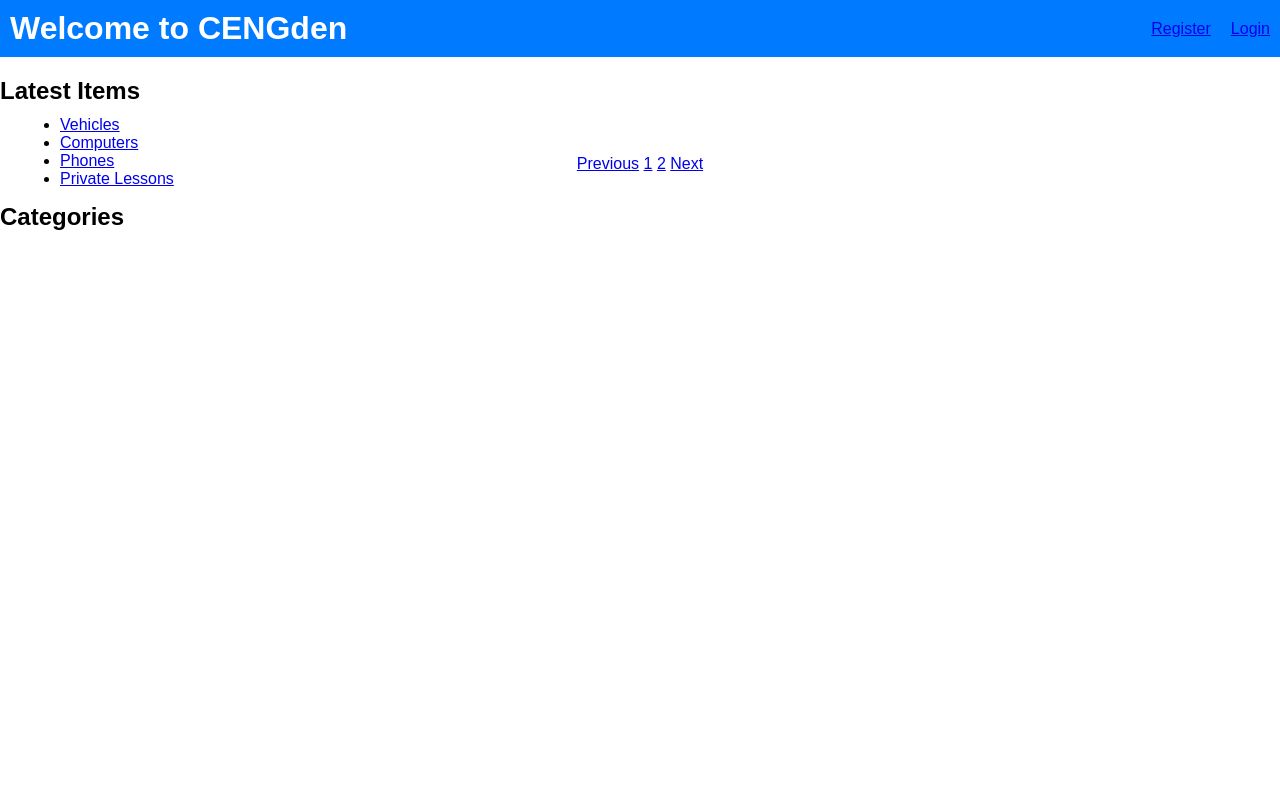
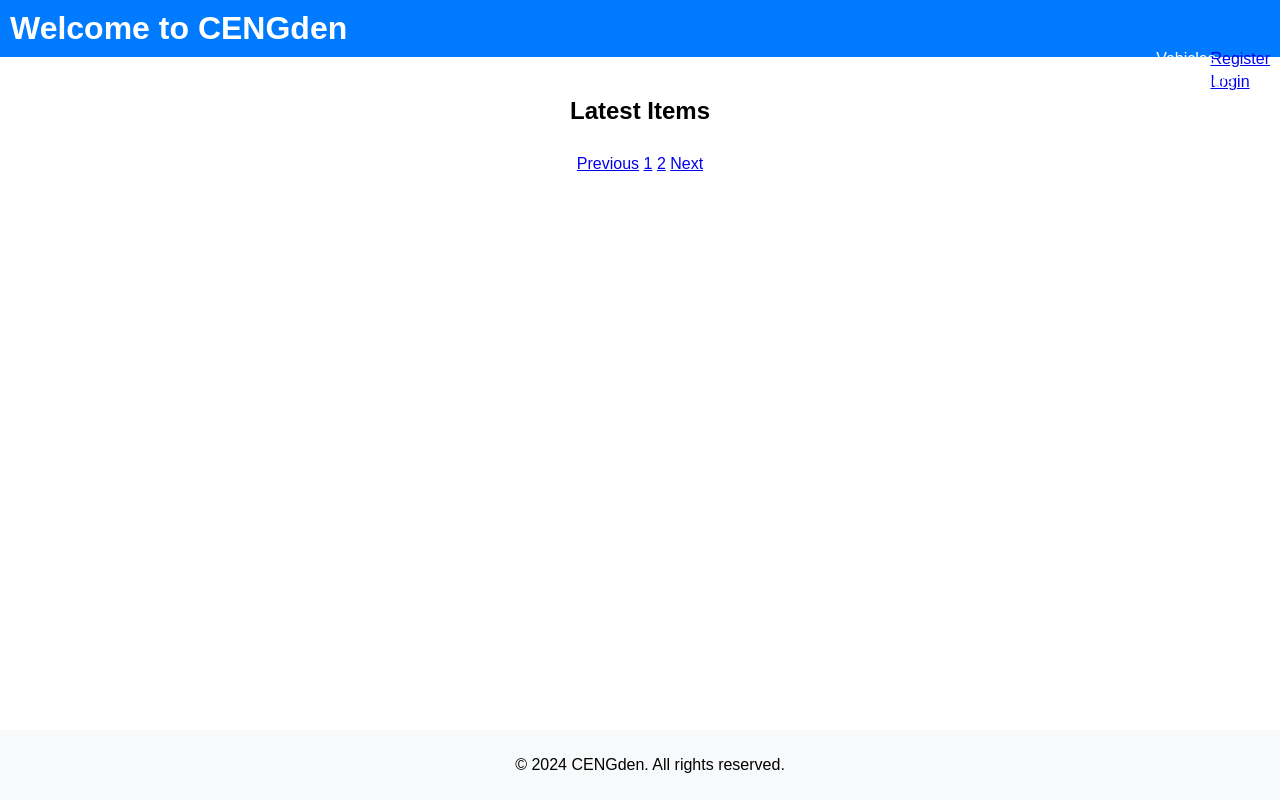
Before and after one commit to avsaralpay/cengden, a Flask app: page / in a window 1280 px wide. Run offline with Flask 2, Linux system fonts and the light colour scheme; some libraries are stand-ins or nearby versions.

Commit message:
asdasdasd

```diff
--- a/templates/index.html
+++ b/templates/index.html
@@ -10,7 +10,7 @@
             margin: 0;
             padding: 0;
             display: flex;
-    flex-direction: column; /* Organize content in a column for main layout */
+            flex-direction: column; /* Stack content vertically */
         }
 
         .header {
@@ -18,48 +18,37 @@
             color: #fff;
             padding: 10px;
             display: flex;
-    justify-content: space-between;
-    align-items: center;
+            justify-content: space-between; /* Space between site title and login/register */
+            position: relative; /* For absolute positioning of categories */
         }
 
         .header h1 {
-    margin: 0; /* Adjust according to your spacing preference */
+            margin: 0;
         }
 
-.menu {
+        .menu, .categories-list {
             list-style-type: none;
             padding: 0;
             margin: 0;
-    display: flex; /* Align Register/Login horizontally */
+            display: flex;
+            flex-direction: column; /* Align links vertically */
+            position: absolute; /* Position categories absolutely */
+            top: 50px; /* Adjust based on actual height of your header */
+            right: 10px; /* Right align */
         }
 
-.menu li {
-    margin-left: 20px; /* Space between Register and Login */
-}
-
-.content-wrapper {
-    display: flex;
-    flex-direction: column; /* Stack content vertically */
-    align-items: center; /* Center-align the children horizontally */
-    width: 100%; /* Ensure full width to allow centering */
+        .menu li, .categories-list li {
+            margin-bottom: 5px; /* Space between links */
         }
 
         .latest-items {
-    width: 100%; /* Take full width to center content */
             text-align: center;
-    margin-top: 20px; /* Space from the header */
+            margin-top: 20px; /* Adjust spacing as needed */
         }
 
         .pagination {
             text-align: center;
-    padding: 10px 0; /* Add some padding above and below */
-}
-
-.categories {
-    text-align: left; /* Align text to the left for categories */
-    position: absolute; /* Position categories absolutely to place it on the left */
-    top: 100px; /* Adjust based on the actual height of your header */
-    left: 20px; /* Space from the left edge */
+            margin-top: 10px;
         }
 
         .footer {
@@ -75,33 +64,29 @@
 <body>
     <div class="header">
         <h1>Welcome to CENGden</h1>
-        <div class="login-register">
+        <div>
             <ul class="menu">
                 <li><a href="#">Register</a></li>
                 <li><a href="#">Login</a></li>
             </ul>
+            <ul class="categories-list">
+                <li>Vehicles</li>
+                <li>Computers</li>
+                <li>Phones</li>
+                <li>Private Lessons</li>
+            </ul>
         </div>
     </div>
-
+    <div class="latest-items">
         <h2>Latest Items</h2>
-    <div class="latest-items">
-        <!-- Insert code for latest items here -->
+        <!-- Content for latest items here -->
     </div>
-
     <div class="pagination">
-        <a href="#">Previous</a>
-        <a href="#">1</a>
-        <a href="#">2</a>
-        <!-- Add more page numbers as needed -->
-        <a href="#">Next</a>
+        <!-- Pagination links here -->
+        <a href="#">Previous</a> <a href="#">1</a> <a href="#">2</a> <a href="#">Next</a>
     </div>
-
-    <h2>Categories</h2>
-    <div class="categories">
-        <ul>
-            <li><a href="#">Vehicles</a></li>
-            <li><a href="#">Computers</a></li>
-            <li><a href="#">Phones</a></li>
-            <li><a href="#">Private Lessons</a></li>
-        </ul>
-    </div
+    <div class="footer">
+        <p>© 2024 CENGden. All rights reserved.</p>
+    </div>
+</body>
+</html>
```
Lines whose indentation alone changed are shown as unchanged.
